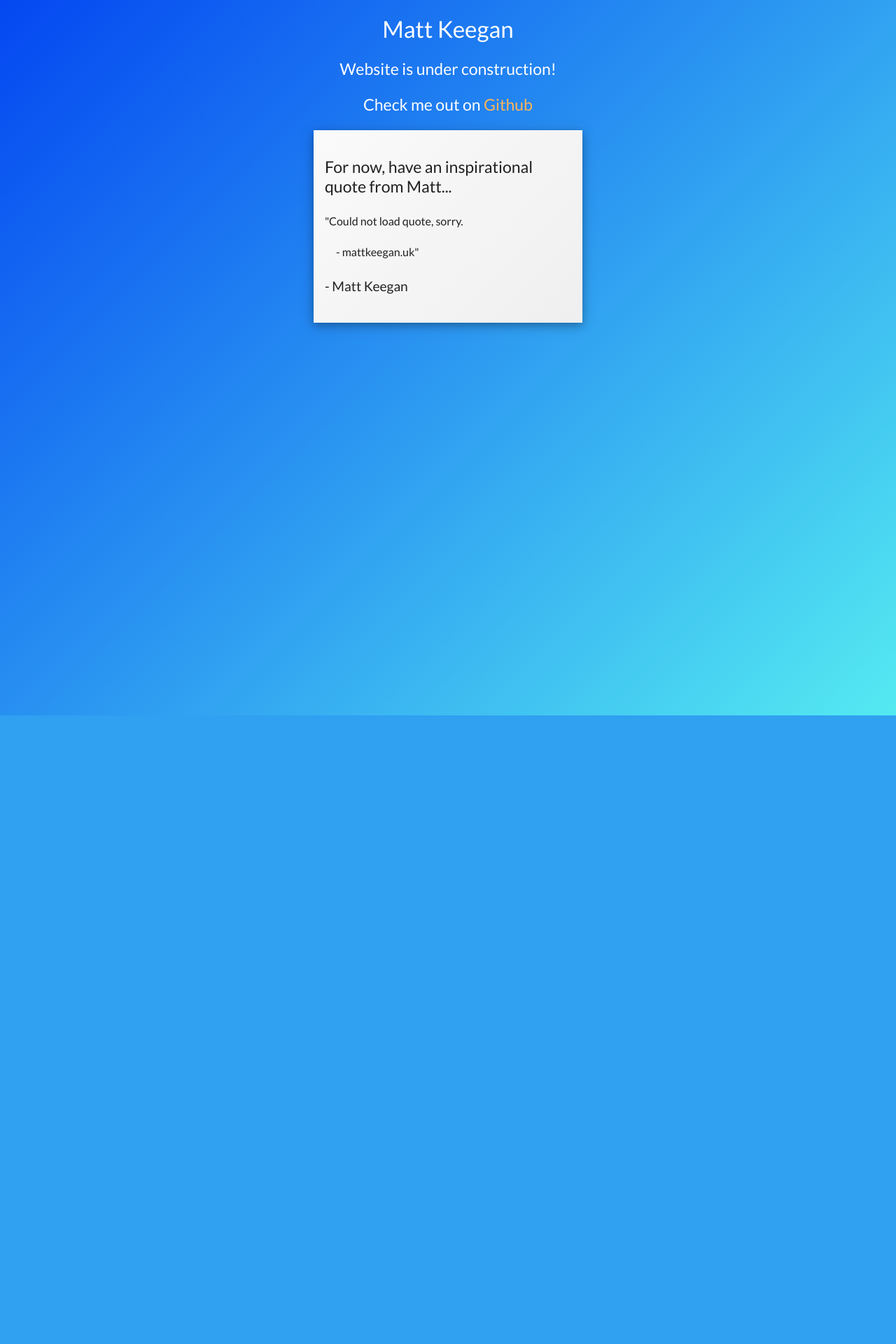
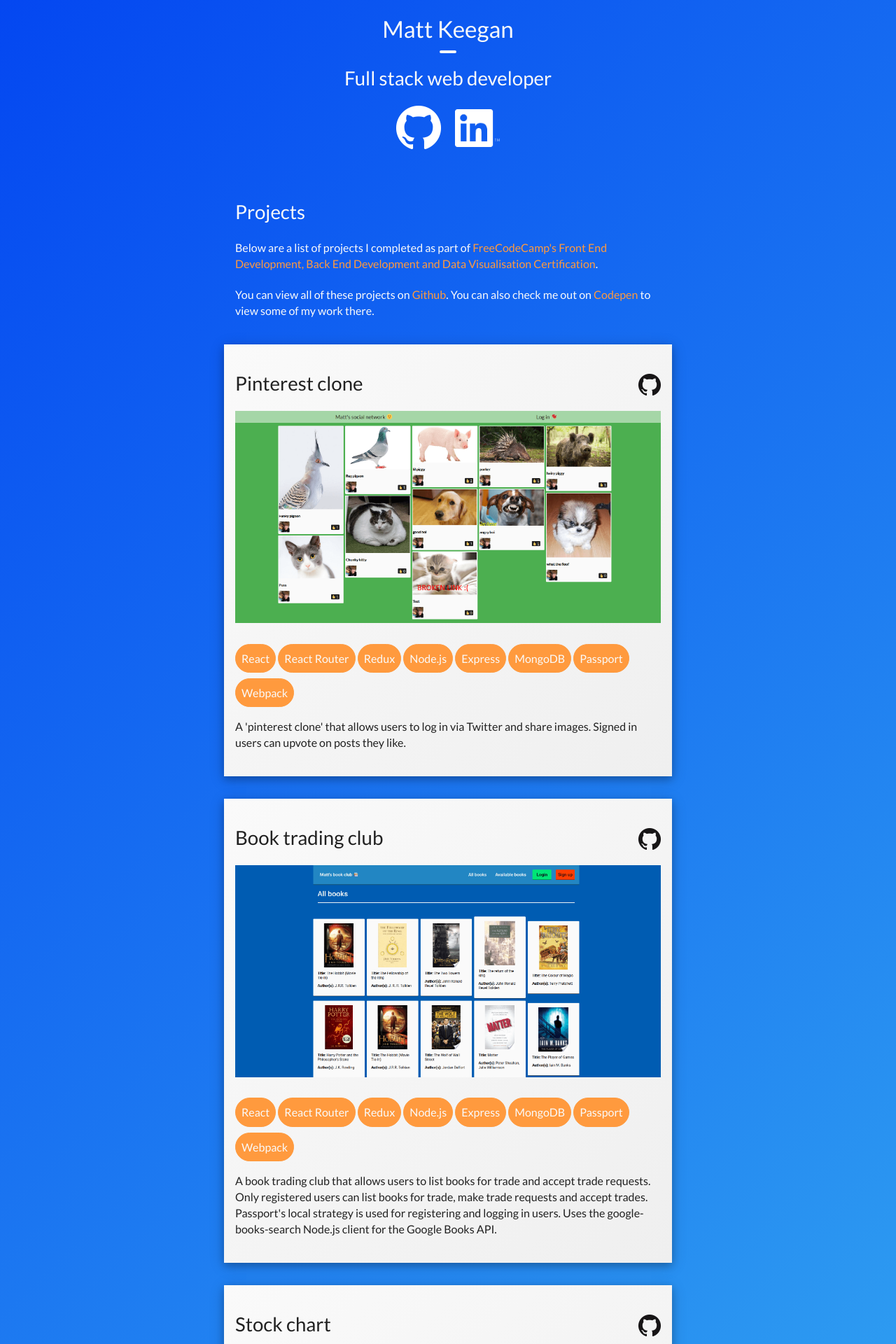
Before and after one commit to yobananaboy/mattkeegan.uk, a Node server app: page / in a window 1280 px wide. Shown: the top 1920 px of the page at 70% size. Before the commit the page ends 1022 px from the top, so only its background shows below. Run offline with Node 20, Linux system fonts and the light colour scheme; some libraries are stand-ins or nearby versions.

Commit message:
add Heroku examples

```diff
--- a/public/index.html
+++ b/public/index.html
@@ -37,15 +37,132 @@
   <body>
     <div class="intro">
       <h1>Matt Keegan</h1>
+      <h2>Full stack web developer</h2>
     </div>
-    <div class="temp-message">
-      <h3>Website is under construction!</h3>
-      <h3>Check me out on <a href="https://github.com/yobananaboy" target="_blank">Github</a></h3>
+    <div class="social-icons">
+      <a href="https://github.com/yobananaboy" target="_blank"><img src="/image/social-icons/light/GitHub-Mark-Light-64px.png" alt="Github" /></a>
+      <a href="https://www.linkedin.com/in/mattkeegan20/" target="_blank"><img src="/image/social-icons/light/In-White-66px-TM.png" alt="LinkedIn" /></a>
+    </div>
+    <div class="projects-title-wrapper">
+      <h2 id="projects-title">Projects</h2>
+      <div class="projects-text-wrapper">
+        <p>Below are a list of projects I completed as part of <a href="https://www.freecodecamp.org/yobananaboy">FreeCodeCamp's Front End Development, Back End Development and Data Visualisation Certification</a>.</p>
+        <p>You can view all of these projects on <a href="https://github.com/yobananaboy">Github</a>. You can also check me out on <a href="https://codepen.io/mattkeegan20">Codepen</a> to view some of my work there.</p>
+      </div>
+    </div>
+    <div class="projects-item-wrapper">
+      <h2><a href="https://matts-pinterest-clone.herokuapp.com/" target="_blank">Pinterest clone</a></h2>
+      <a href="https://github.com/yobananaboy/pinterest-clone" target="_blank">
+        <img src="/image/social-icons/dark/GitHub-Mark-64px.png" alt="GitHub" class="github-project-icon" />
+      </a>
+      <a href="https://matts-pinterest-clone.herokuapp.com/" target="_blank">
+        <img src="/image/portfolio-apps/soc-network.png" alt="Screenshot of social network app" /></a>
+      <div class="skill-button-wrapper">
+        <a href="https://reactjs.org/" target="_blank" class="skill-button">React</a>
+        <a href="https://reacttraining.com/react-router/" target="_blank" class="skill-button">React Router</a>
+        <a href="https://redux.js.org/" target="_blank" class="skill-button">Redux</a>
+        <a href="https://nodejs.org/en/" target="_blank" class="skill-button">Node.js</a>
+        <a href="https://expressjs.com/" target="_blank" class="skill-button">Express</a>
+        <a href="https://www.mongodb.com/" target="_blank" class="skill-button">MongoDB</a>
+        <a href="http://www.passportjs.org/" target="_blank" class="skill-button">Passport</a>
+        <a href="https://webpack.js.org/" target="_blank" class="skill-button">Webpack</a>
+      </div>
+      <p>A 'pinterest clone' that allows users to log in via Twitter and share images. Signed in users can upvote on posts they like.</p>
+    </div>
+    <div class="projects-item-wrapper">
+      <h2><a href="https://matts-book-trading-club.herokuapp.com/" target="_blank">Book trading club</a></h2>
+      <a href="https://github.com/yobananaboy/book-trading-club" target="_blank">
+        <img src="/image/social-icons/dark/GitHub-Mark-64px.png" alt="GitHub" class="github-project-icon" />
+      </a>
+      <a href="https://matts-book-trading-club.herokuapp.com/" target="_blank"><img src="/image/portfolio-apps/book-trading-club.png" alt="Screenshot of book trading club app" /></a>
+      <div class="skill-button-wrapper">
+        <a href="https://reactjs.org/" target="_blank" class="skill-button">React</a>
+        <a href="https://reacttraining.com/react-router/" target="_blank" class="skill-button">React Router</a>
+        <a href="https://redux.js.org/" target="_blank" class="skill-button">Redux</a>
+        <a href="https://nodejs.org/en/" target="_blank" class="skill-button">Node.js</a>
+        <a href="https://expressjs.com/" target="_blank" class="skill-button">Express</a>
+        <a href="https://www.mongodb.com/" target="_blank" class="skill-button">MongoDB</a>
+        <a href="http://www.passportjs.org/" target="_blank" class="skill-button">Passport</a>
+        <a href="https://webpack.js.org/" target="_blank" class="skill-button">Webpack</a>
+      </div>
+      <p>A book trading club that allows users to list books for trade and accept trade requests. Only registered users can list books for trade, make trade requests and accept trades. Passport's local strategy is used for registering and logging in users. Uses the <a href="https://github.com/smilledge/node-google-books-search" target="_blank">google-books-search</a> Node.js client for the Google Books API.</p>
+    </div>
+    <div class="projects-item-wrapper">
+      <h2><a href="https://matts-stock-chart.herokuapp.com/" target="_blank">Stock chart</a></h2>
+      <a href="https://github.com/yobananaboy/stock-chart" target="_blank">
+        <img src="/image/social-icons/dark/GitHub-Mark-64px.png" alt="GitHub" class="github-project-icon" />
+      </a>
+      <div class="skill-button-wrapper">
+        <a href="https://matts-stock-chart.herokuapp.com/" target="_blank"><img src="/image/portfolio-apps/stock-chart.png" alt="Screenshot of stock chart app" /></a>
+        <a href="https://reactjs.org/" target="_blank" class="skill-button">React</a>
+        <a href="https://reacttraining.com/react-router/" target="_blank" class="skill-button">React Router</a>
+        <a href="https://redux.js.org/" target="_blank" class="skill-button">Redux</a>
+        <a href="https://developer.mozilla.org/en-US/docs/Web/API/WebSockets_API" target="_blank" class="skill-button">Websockets</a>
+        <a href="https://nodejs.org/en/" target="_blank" class="skill-button">Node.js</a>
+        <a href="https://expressjs.com/" target="_blank" class="skill-button">Express</a>
+        <a href="https://www.mongodb.com/" target="_blank" class="skill-button">MongoDB</a>
+        <a href="https://webpack.js.org/" target="_blank" class="skill-button">Webpack</a>
+      </div>
+      <p>An app for comparing stocks. Users can search for stocks (using data from the <a href="https://www.alphavantage.co/" target="_blank">AlphaVantage</a> API) and compare them in a <a href="https://www.highcharts.com/" target="_blank">Highstock</a> chart.</p>
+    </div>
+    <div class="projects-item-wrapper">
+      <h2><a href="https://matts-nightlife-app.herokuapp.com/" target="_blank">Nightlife app</a></h2>
+      <a href="https://github.com/yobananaboy/stock-chart" target="_blank">
+        <img src="/image/social-icons/dark/GitHub-Mark-64px.png" alt="GitHub" class="github-project-icon" />
+      </a>
+      <a href="https://github.com/yobananaboy/nightlife-app" target="_blank"><img src="/image/portfolio-apps/nightlife-app.png" alt="Screenshot of nightlife app" /></a>
+      <div class="skill-button-wrapper">
+        <a href="https://reactjs.org/" target="_blank" class="skill-button">React</a>
+        <a href="https://reacttraining.com/react-router/" target="_blank" class="skill-button">React Router</a>
+        <a href="https://redux.js.org/" target="_blank" class="skill-button">Redux</a>
+        <a href="https://nodejs.org/en/" target="_blank" class="skill-button">Node.js</a>
+        <a href="https://expressjs.com/" target="_blank" class="skill-button">Express</a>
+        <a href="https://www.mongodb.com/" target="_blank" class="skill-button">MongoDB</a>
+        <a href="http://www.passportjs.org/" target="_blank" class="skill-button">Passport</a>
+        <a href="https://webpack.js.org/" target="_blank" class="skill-button">Webpack</a>
+      </div>
+      <p>A nightlife app built using the Yelp Fusion API. Users can search for bars by location. They will be shown a list of bars and people attending. Users who have logged in with Facebook can let other users know they will be attending that bar. Facebook login uses Passport's Facebook strategy.</p>
+    </div>
+    <div class="projects-item-wrapper">
+      <h2><a href="http://matts-game-of-life.herokuapp.com/" target="_blank">Conway's Game of Life simulation</a></h2>
+      <a href="https://github.com/yobananaboy/conways-game-of-life" target="_blank">
+        <img src="/image/social-icons/dark/GitHub-Mark-64px.png" alt="GitHub" class="github-project-icon" />
+      </a>
+      <a href="http://matts-game-of-life.herokuapp.com/" target="_blank"><img src="/image/portfolio-apps/game-of-life.png" alt="Screenshot of game of life app" /></a>
+      <div class="skill-button-wrapper">
+        <a href="https://reactjs.org/" target="_blank" class="skill-button">React</a>
+        <a href="https://nodejs.org/en/" target="_blank" class="skill-button">Node.js</a>
+        <a href="https://expressjs.com/" target="_blank" class="skill-button">Express</a>
+        <a href="https://webpack.js.org/" target="_blank" class="skill-button">Webpack</a>
+        <a href="https://getbootstrap.com/" target="_blank" class="skill-button">Bootstrap</a>
+      </div>
+      <p>A simulation of <a href="http://web.stanford.edu/~cdebs/GameOfLife/" target="_blank">Conway's Game of Life</a> built using React. The simulation gives users a gew options, including setting the size of the grid where the simulation will run, choosing the speed for the simulation and, of course, letting the user run it. A user can click on the grid to add or remove 'live' tiles while the simulation is running and while paused.</p>
+    </div>
+    <div class="projects-item-wrapper">
+      <h2><a href="http://matts-calculator.herokuapp.com/" target="_blank">Calculator</a></h2>
+      <a href="https://github.com/yobananaboy/calculator" target="_blank">
+        <img src="/image/social-icons/dark/GitHub-Mark-64px.png" alt="GitHub" class="github-project-icon" />
+      </a>
+      <a href="http://matts-calculator.herokuapp.com/" target="_blank"><img src="/image/portfolio-apps/calculator.png" alt="Screenshot of calculator app" /></a>
+      <div class="skill-button-wrapper">
+        <a href="https://jquery.com/" target="_blank" class="skill-button">jQuery</a>
+        <a href="https://nodejs.org/en/" target="_blank" class="skill-button">Node.js</a>
+        <a href="https://expressjs.com/" target="_blank" class="skill-button">Express</a>
+        <a href="https://webpack.js.org/" target="_blank" class="skill-button">Webpack</a>
+        <a href="https://getbootstrap.com/" target="_blank" class="skill-button">Bootstrap</a>
+      </div>
+      <p>A calculator made using vanilla JavasScript and jQuery. As well as using mouse and touch controls, users can use the keypad to control the calculator.</p>
     </div>
     <div class="quote-wrapper">
-      <h3>For now, have an inspirational quote from Matt...</h3>
+      <h3>Thank you so much for taking a look.</h3>
+      <h3>I'll leave you with some of 'my' thoughts...</h3>
       <p id="quote-text">"Quote is loading</h2><p id="quote-author">- mattkeegan.uk"</p>
       <h4>- Matt Keegan</h4>
+    </div>
+    <div class="footer">
+      <p>Made by <a href="https://github.com/yobananaboy" target="_blank">Matt Keegan</a></p>
+      <a href="https://github.com/yobananaboy" target="_blank"><img src="/image/social-icons/dark/GitHub-Mark-64px.png" alt="Github" /></a>
+      <a href="https://www.linkedin.com/in/mattkeegan20/" target="_blank"><img src="/image/social-icons/dark/In-Black-66px-TM.png" alt="LinkedIn" /></a>
     </div>
     <!--[if !IE]> -->
     <link href="https://fonts.googleapis.com/css?family=Lato" rel="stylesheet">
--- a/public/style.css
+++ b/public/style.css
@@ -7,7 +7,7 @@ body {
 	font-family: 'Lato', sans-serif;
 	font-weight: 400;
 	line-height: 1.45;
-	color: white;
+	color: #fafafa;
 	margin: 0;
 	min-height: 1000px;
 }
@@ -38,16 +38,42 @@ small, .font_small {
 }
 a, a:visited {
 	text-decoration: none;
-	color: #FFB558;
+	color: #ff9a3e;
 }
 a:hover {
-	color: #F755BB;
+	color: #C5FD57;
 }
 /* INTRO */
 .intro {
 	margin: 0 auto;
 	width: 70%;
 	text-align: center;
+}
+.intro h1 {
+  position: relative;
+  padding-bottom: 0.3em;
+}
+.intro h1:after {
+  content: '';
+  position: absolute;
+  top: 100%;
+  left: 50%;
+  width: 20px;
+  border-radius: 4px;
+  border: 2px solid #fafafa;
+  box-shadow: inset 0 1px 1px rgba(0, 0, 0, .05);
+  transform:translateX(-50%);
+}
+.social-icons {
+	margin: 0 auto;
+	width: 70%;
+	text-align: center;
+	margin-bottom: 2em;
+}
+.social-icons img, .footer img {
+	margin: 0 0.5em;
+	width: 64px;
+	vertical-align: middle;
 }
 /* TEMP MESSAGE */
 .temp-message {
@@ -64,22 +90,89 @@ a:hover {
 	background: linear-gradient(135deg, #fafafa, 50%, #efefef);
 	box-shadow: 0 4px 10px 0 rgba(0,0,0,0.2),0 4px 20px 0 rgba(0,0,0,0.19);
 	color: #212121;
+	margin-bottom: 2em;
 }
 #quote-author {
 	padding-left: 1em;
+}
+/* PORTFOLIO PROJECTS */
+.projects-title-wrapper {
+	margin: 0 auto;
+	width: 50%;
+	padding: 1em;
+}
+.projects-text-wrapper {
+	text-align: left;
+}
+.projects-item-wrapper {
+	padding: 1em;
+	margin: 0 auto;
+	width: 50%;
+	background: #fafafa;
+	background: linear-gradient(135deg, #fafafa, 50%, #efefef);
+	box-shadow: 0 4px 10px 0 rgba(0,0,0,0.2),0 4px 20px 0 rgba(0,0,0,0.19);
+	color: #212121;
+	margin-bottom: 2em;
+}
+.projects-item-wrapper h2 {
+	float: left;
+}
+.github-project-icon {
+	width: 32px;
+	display: inline-block;
+	float: right;
+	padding-top: 1.6em;
+}
+.projects-item-wrapper img {
+	max-width: 100%;
+}
+.projects-item-wrapper a {
+	color: #212121;
+}
+.projects-item-wrapper a:hover {
+	color: #ff9a3e;
+}
+.skill-button-wrapper {
+	margin: 1em auto;
+}
+.skill-button-wrapper a {
+	color: #fafafa;
+}
+.skill-button {
+	display: inline-block;
+	background-color: #ff9a3e;
+	border: 1px solid #ff9a3e;
+	border-radius: 50px;
+	padding: 0.5em;
+	margin-top: 0.5em;
+}
+.skill-button:hover {
+	background-color: #fafafa;
+	color: #ff9a3e;
+}
+.skill-button:active {
+	transform: translateY(2px);
+}
+/* FOOTER */
+.footer {
+	color: #212121;
+	margin: 0 auto;
+	width: 70%;
+	text-align: center;
+	margin-bottom: 2em;
+}
+.footer a {
+	color: #212121;
+}
+.footer  a:hover {
+	color: #0447F1;
 }
 /* MOBILE */
 @media only screen and (max-width: 800px) {
 	body {
 		min-height: 600px;
 	}
-	.intro {
-		width: 95%;
-	}
-	.temp-message {
-		width: 95%;
-	}
-	.quote-wrapper {
+	.intro, .temp-message, .quote-wrapper, .projects-item-wrapper, .projects-title-wrapper, .social-icons {
 		width: 95%;
 	}
 }
```
Also changed, not shown: public/image/portfolio-apps/book-trading-club.png (added), public/image/portfolio-apps/calculator.png (added), public/image/portfolio-apps/game-of-life.png (added), public/image/portfolio-apps/nightlife-app.png (added), public/image/portfolio-apps/soc-network.png (added), public/image/portfolio-apps/stock-chart.png (added), public/image/social-icons/dark/GitHub-Mark-64px.png (added), public/image/social-icons/dark/In-Black-66px-TM.png (added), public/image/social-icons/light/GitHub-Mark-Light-64px.png (added), public/image/social-icons/light/In-White-66px-TM.png (added).
